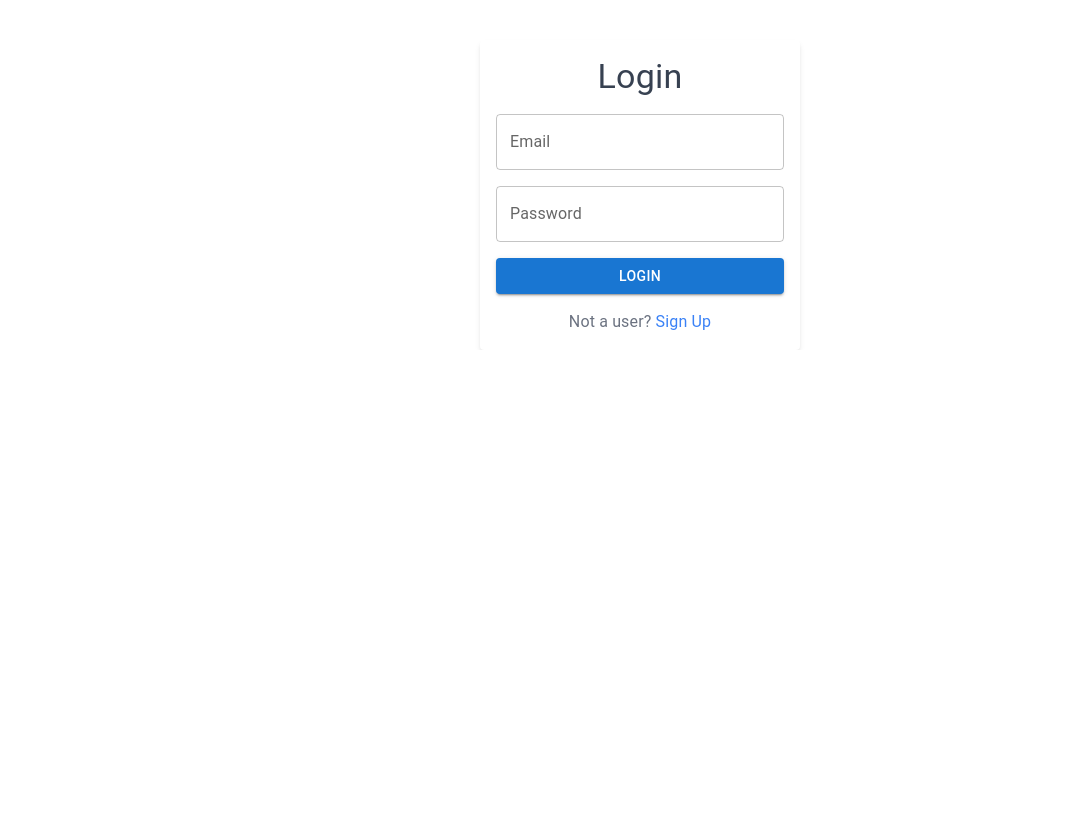
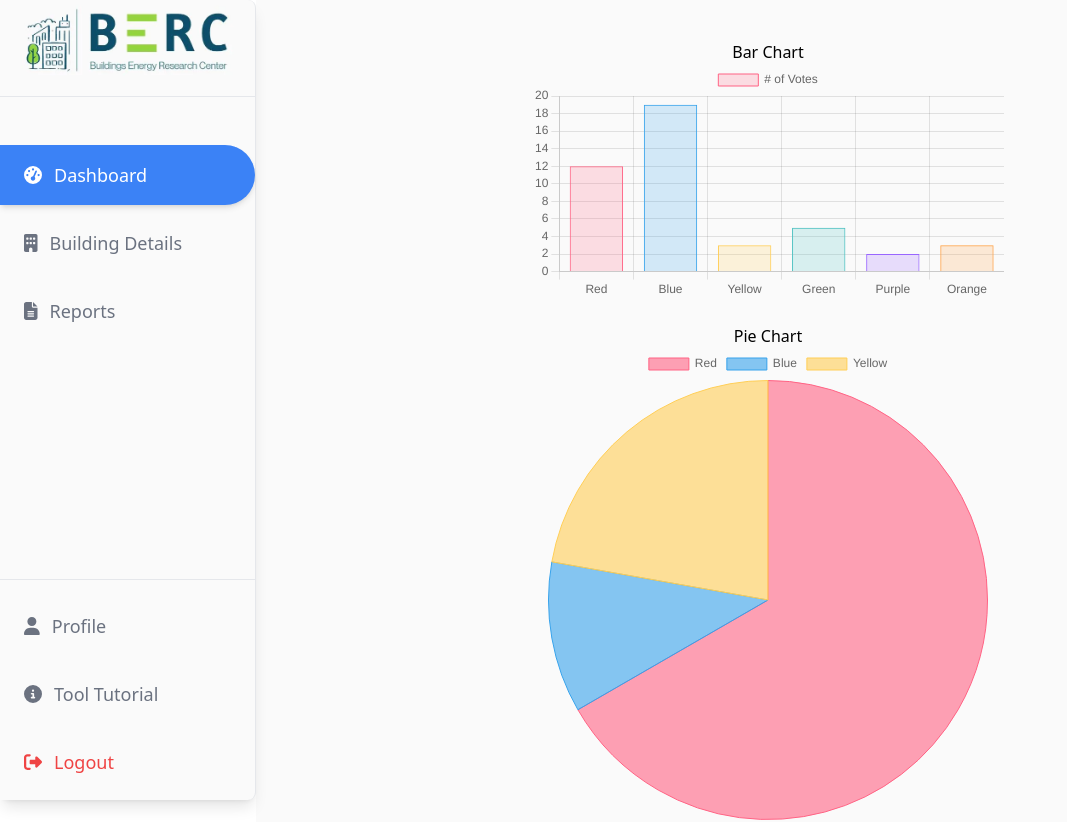
Before and after one commit to mianfarooqazam/building-performance-database, a React (Vite) app: page / in a window 1280 px wide. Shown: the top 822 px of the page, without its empty margins (0-1067 px from the left). Before the commit the page ends 800 px from the top, so only its background shows below. Built offline with nearby package versions, Linux system fonts and the light colour scheme.

Commit message:
Login/Signup commented out for now

```diff
--- a/src/App.jsx
+++ b/src/App.jsx
@@ -1,27 +1,76 @@
+// import { BrowserRouter as Router, Routes, Route, Navigate } from 'react-router-dom';
+// import { useState, useEffect } from 'react';
+// import Sidebar from './components/Sidebar';
+// import Dashboard from './pages/Dashboard';
+// import BuildingDetails from './pages/BuildingDetails';
+// import Report from './pages/Report';
+// import Login from './auth/Login';
+// import SignUp from './auth/SignUp';
+// import { ToastContainer, toast } from 'react-toastify';
+// import 'react-toastify/dist/ReactToastify.css';
+
+// function App() {
+//   const [isLoggedIn, setIsLoggedIn] = useState(false);
+
+//   // Check for token on component mount
+//   useEffect(() => {
+//     const token = localStorage.getItem('token');
+//     setIsLoggedIn(!!token);
+//   }, []);
+
+//   const handleLogout = () => {
+//     localStorage.removeItem('token');
+//     setIsLoggedIn(false);
+//     toast.info('Logged out successfully.');
+//   };
+
+//   return (
+//     <>
+//       <ToastContainer position="top-right" autoClose={3000} />
+//       <Router>
+//         <div className="flex overflow-x-hidden">
+//           {isLoggedIn ? (
+//             <>
+//               <Sidebar onLogout={handleLogout} />
+//               <div className="flex-1 bg-[#fafafa] ml-64 min-h-screen p-4 overflow-x-hidden">
+//                 <Routes>
+//                   <Route path="/" element={<Dashboard />} />
+//                   <Route path="/building-details" element={<BuildingDetails />} />
+//                   <Route path="/report" element={<Report />} />
+//                   <Route path="*" element={<Navigate to="/" />} />
+//                 </Routes>
+//               </div>
+//             </>
+//           ) : (
+//             <Routes>
+//               <Route path="/" element={<Login onLogin={() => setIsLoggedIn(true)} />} />
+//               <Route path="/signup" element={<SignUp />} />
+//               <Route path="*" element={<Navigate to="/" />} />
+//             </Routes>
+//           )}
+//         </div>
+//       </Router>
+//     </>
+//   );
+// }
+
+// export default App;
+
+
+
 import { BrowserRouter as Router, Routes, Route, Navigate } from 'react-router-dom';
-import { useState, useEffect } from 'react';
 import Sidebar from './components/Sidebar';
 import Dashboard from './pages/Dashboard';
 import BuildingDetails from './pages/BuildingDetails';
 import Report from './pages/Report';
-import Login from './auth/Login';
-import SignUp from './auth/SignUp';
 import { ToastContainer, toast } from 'react-toastify';
 import 'react-toastify/dist/ReactToastify.css';
 
 function App() {
-  const [isLoggedIn, setIsLoggedIn] = useState(false);
-
-  // Check for token on component mount
-  useEffect(() => {
-    const token = localStorage.getItem('token');
-    setIsLoggedIn(!!token);
-  }, []);
-
   const handleLogout = () => {
     localStorage.removeItem('token');
-    setIsLoggedIn(false);
     toast.info('Logged out successfully.');
+    // Optionally, you can redirect to a different page or perform other actions after logout
   };
 
   return (
@@ -29,8 +78,6 @@ function App() {
       <ToastContainer position="top-right" autoClose={3000} />
       <Router>
         <div className="flex overflow-x-hidden">
-          {isLoggedIn ? (
-            <>
           <Sidebar onLogout={handleLogout} />
           <div className="flex-1 bg-[#fafafa] ml-64 min-h-screen p-4 overflow-x-hidden">
             <Routes>
@@ -40,14 +87,6 @@ function App() {
               <Route path="*" element={<Navigate to="/" />} />
             </Routes>
           </div>
-            </>
-          ) : (
-            <Routes>
-              <Route path="/" element={<Login onLogin={() => setIsLoggedIn(true)} />} />
-              <Route path="/signup" element={<SignUp />} />
-              <Route path="*" element={<Navigate to="/" />} />
-            </Routes>
-          )}
         </div>
       </Router>
     </>
```
Lines whose indentation alone changed are shown as unchanged.
